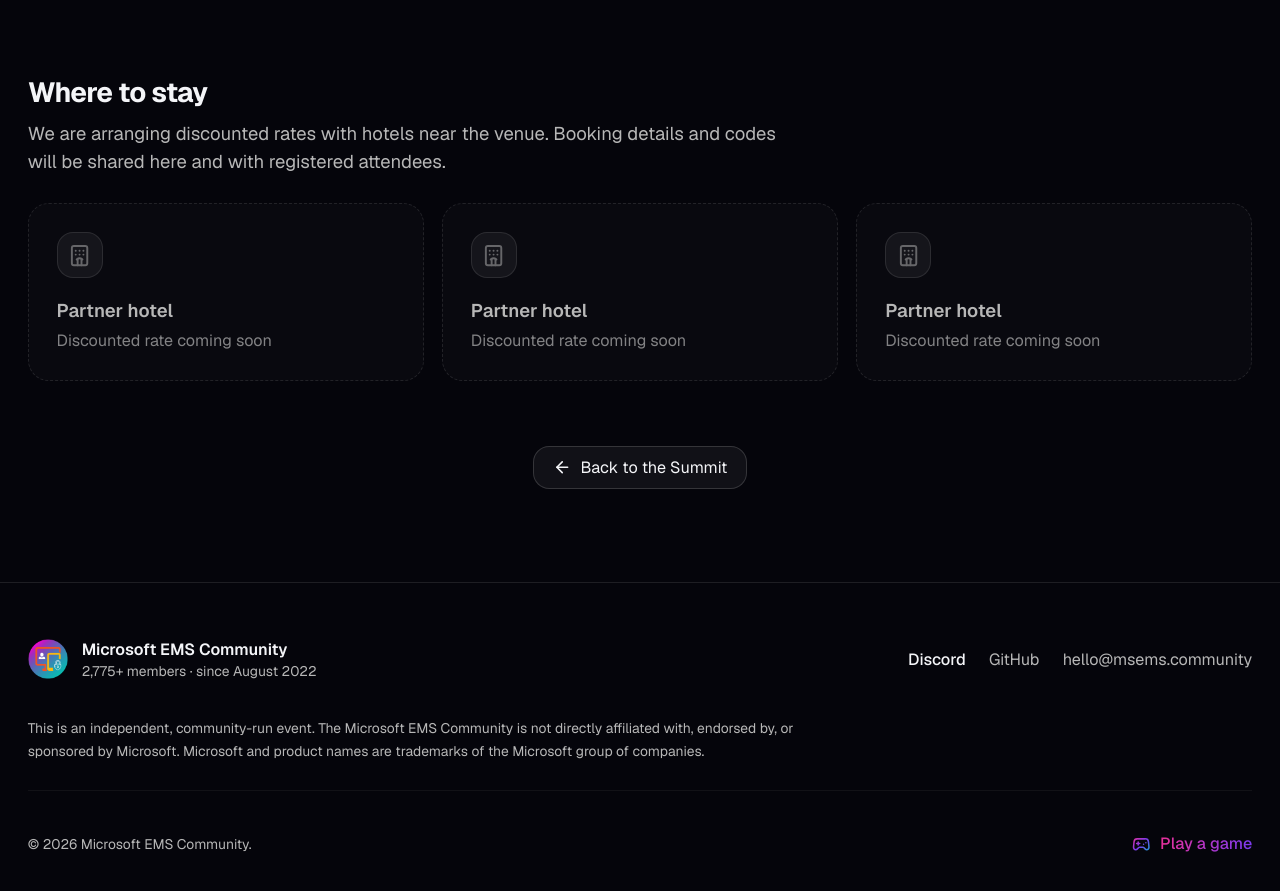
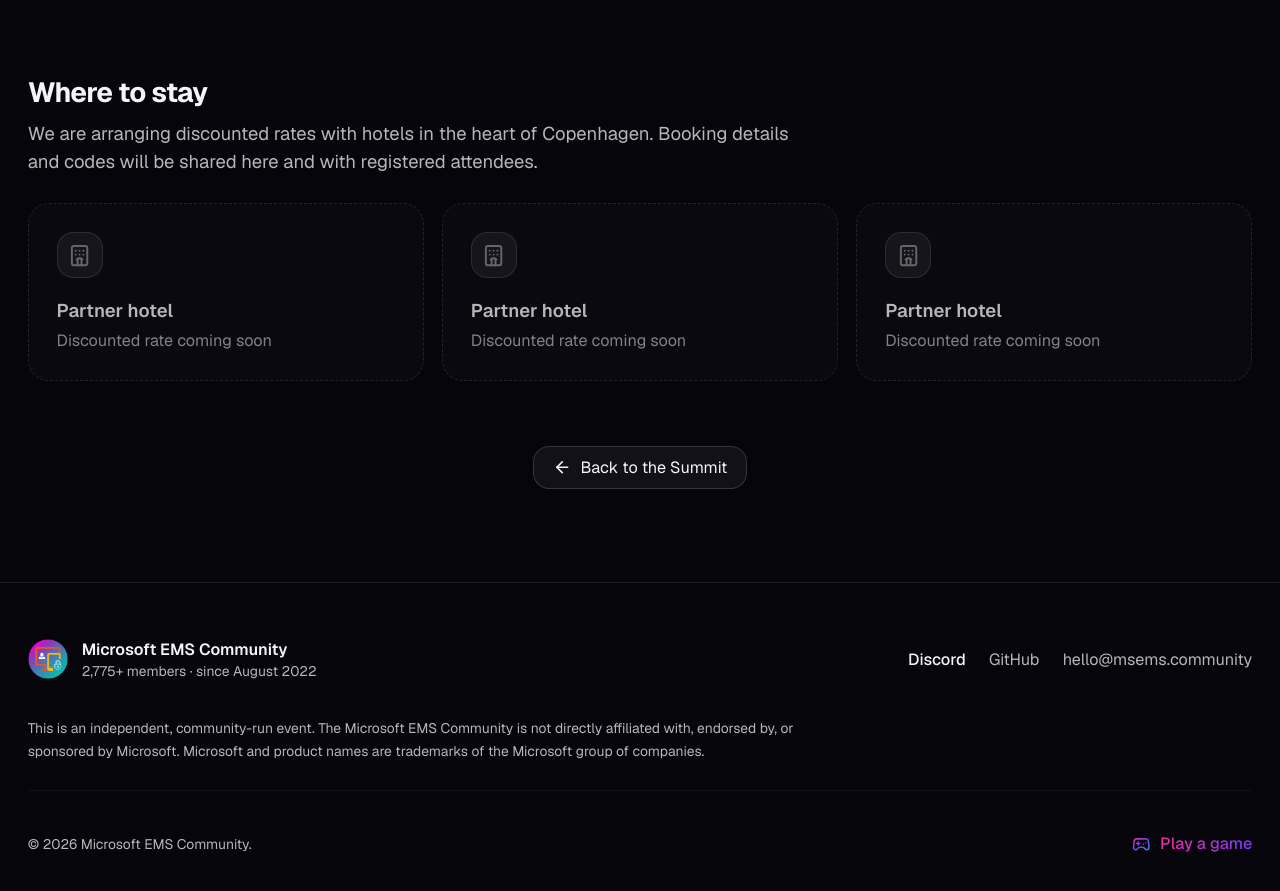
Before and after one commit to Microsoft-EMS-Community/msems-landing, a Next.js app: page /venue in a window 1280 px wide. Shown: the part 1533-2424 px from the top of the page. Built offline with nearby package versions, Linux system fonts and the light colour scheme; no server answers; the database is empty.

Commit message:
content(venue): hotels in the heart of Copenhagen
The discounted hotels are in central Copenhagen (the venue is in Kongens
Lyngby), so update 'Where to stay' accordingly.

```diff
--- a/src/app/venue/page.tsx
+++ b/src/app/venue/page.tsx
@@ -143,9 +143,9 @@ export default function VenuePage() {
             Where to stay
           </h2>
           <p className="mt-2 max-w-2xl text-muted-foreground">
-            We are arranging discounted rates with hotels near the venue.
-            Booking details and codes will be shared here and with registered
-            attendees.
+            We are arranging discounted rates with hotels in the heart of
+            Copenhagen. Booking details and codes will be shared here and with
+            registered attendees.
           </p>
           <div className="mt-6 grid gap-4 sm:grid-cols-3">
             {[1, 2, 3].map((i) => (
```
